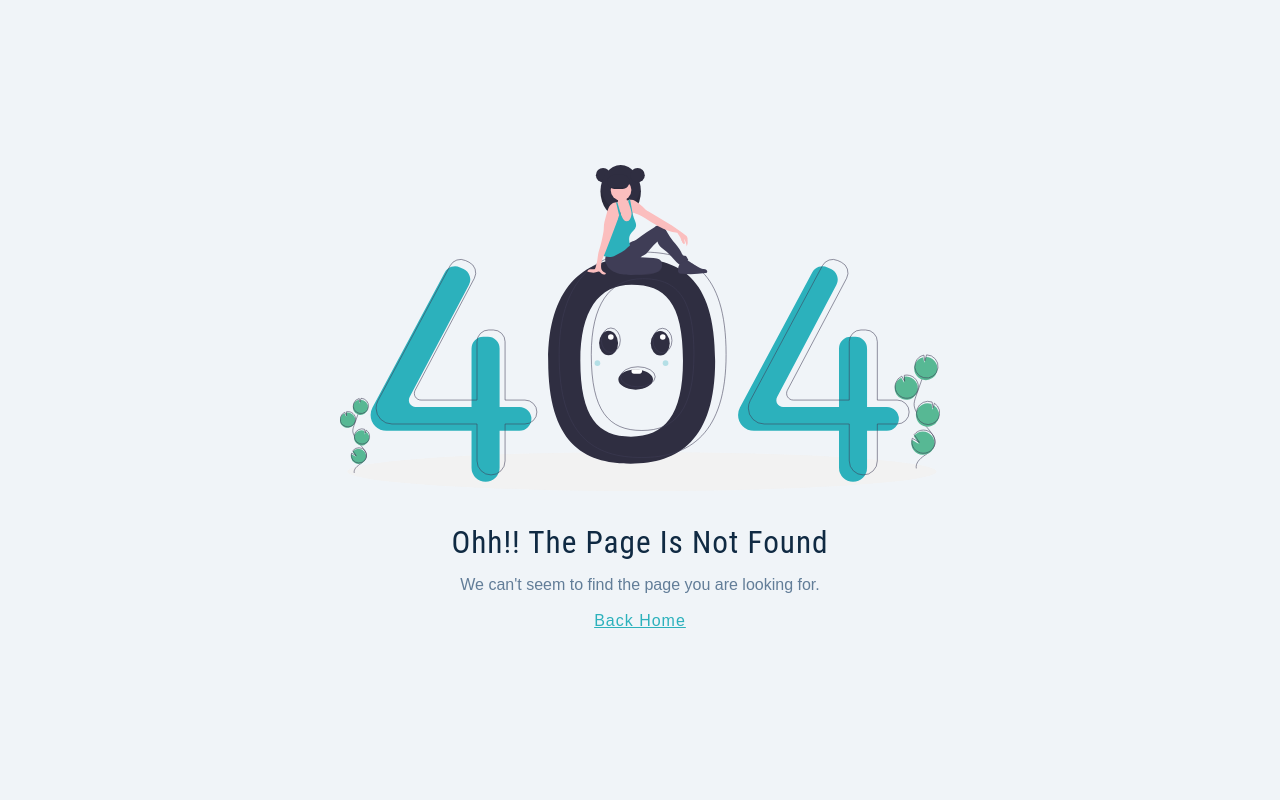
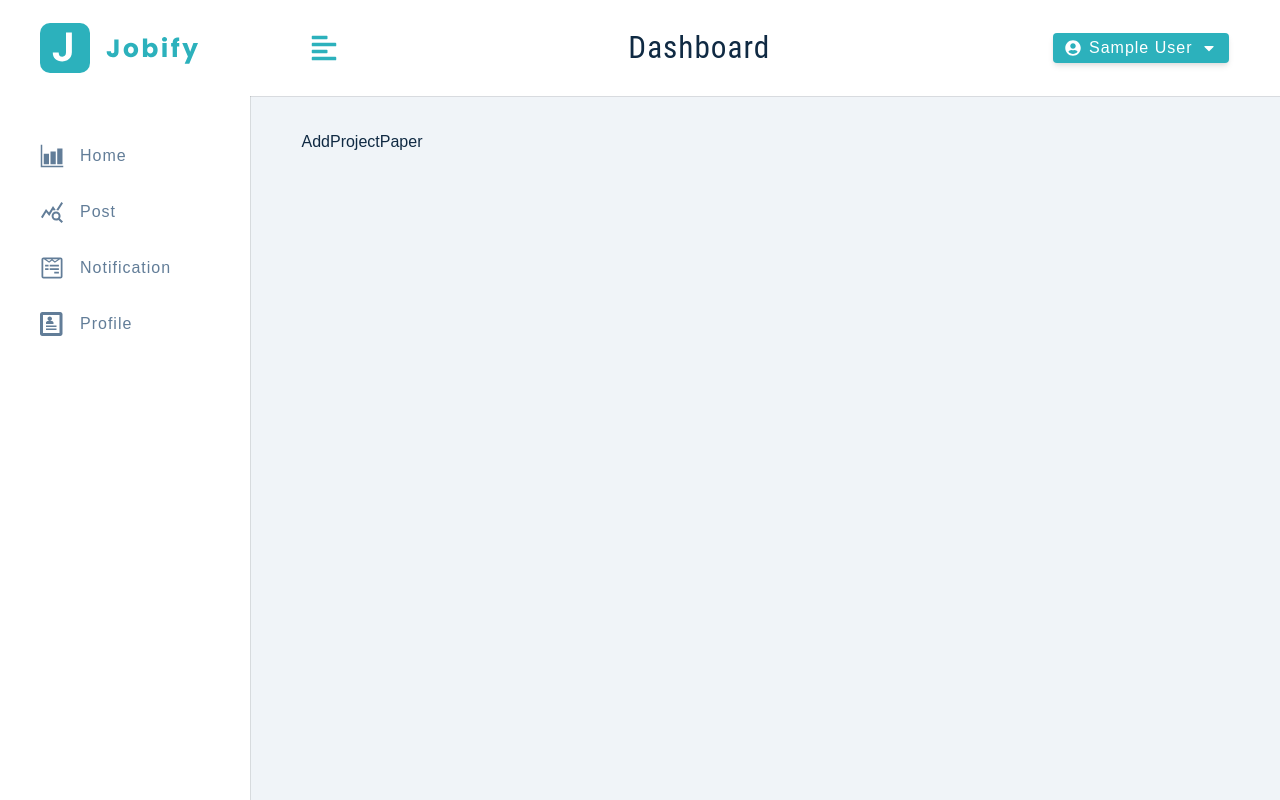
Before and after one commit to rohit108180/scholarSphere, a React (Create React App) app in the folder client/: page /post in a window 1280 px wide. Before the commit this address had no page. Built offline with nearby package versions, Linux system fonts and the light colour scheme; sample sign-in values are in the browser's storage.

Commit message:
changed routes for frontend

```diff
--- a/client/src/App.js
+++ b/client/src/App.js
@@ -3,7 +3,7 @@ import { Landing } from './pages/Landing';
 import {BrowserRouter, Routes, Route, Link  } from "react-router-dom";
 import {Error, ProtectedRoute, Register } from './pages';
 import { AppProvider } from './context/appContext';
-import { Stats, AllJobs, AddJob, Profile , SharedLayer} from './pages/dashboard/index';
+import { Profile , SharedLayer, AddProjectPaper, Feed} from './pages/dashboard/index';
 
 
 
@@ -16,9 +16,8 @@ function App() {
     <BrowserRouter >
       <Routes>
         <Route path="/" element={<ProtectedRoute><SharedLayer/></ProtectedRoute>}>
-          <Route index element={<Stats/>} />
-          <Route path='all-jobs' element={<AllJobs/>} />
-          <Route path='add-job' element={<AddJob/>} />
+          <Route index element={<Feed/>} />
+          <Route path='post' element={<AddProjectPaper/>} />
           <Route path='profile' element={<Profile/>} />
         </Route>
         <Route path = "/register" element={<Register/>}/>
--- a/client/src/pages/dashboard/AddJob.js
+++ /dev/null
@@ -1,7 +0,0 @@
-import React from 'react'
-
-export const AddJob = () => {
-  return (
-    <div>AddJob</div>
-  )
-}
--- /dev/null
+++ b/client/src/pages/dashboard/AddProjectPaper.js
@@ -0,0 +1,7 @@
+import React from 'react'
+
+export const AddProjectPaper = () => {
+  return (
+    <div>AddProjectPaper</div>
+  )
+}
--- a/client/src/pages/dashboard/AllJobs.js
+++ /dev/null
@@ -1,7 +0,0 @@
-import React from 'react'
-
-export const AllJobs = () => {
-  return (
-    <div>AllJobs</div>
-  )
-}
--- /dev/null
+++ b/client/src/pages/dashboard/Feed.js
@@ -0,0 +1,7 @@
+import React from 'react'
+
+export const Feed = () => {
+  return (
+    <div>Feed</div>
+  )
+}
--- a/client/src/pages/dashboard/Stats.js
+++ /dev/null
@@ -1,7 +0,0 @@
-import React from 'react'
-
-export const Stats = () => {
-  return (
-    <div>Stats</div>
-  )
-}
--- a/client/src/pages/dashboard/index.js
+++ b/client/src/pages/dashboard/index.js
@@ -1,7 +1,8 @@
-import { AddJob } from "./AddJob";
-import { AllJobs } from "./AllJobs";
 import { Profile } from "./Profile";
 import { SharedLayer } from "./SharedLayer";
-import { Stats } from "./Stats";
+import {AddProjectPaper} from "./AddProjectPaper"
+import {Feed} from "./Feed"
 
-export {AllJobs,Profile, Stats,AddJob, SharedLayer};
+
+
+export {Profile, SharedLayer, Feed, AddProjectPaper};
```
